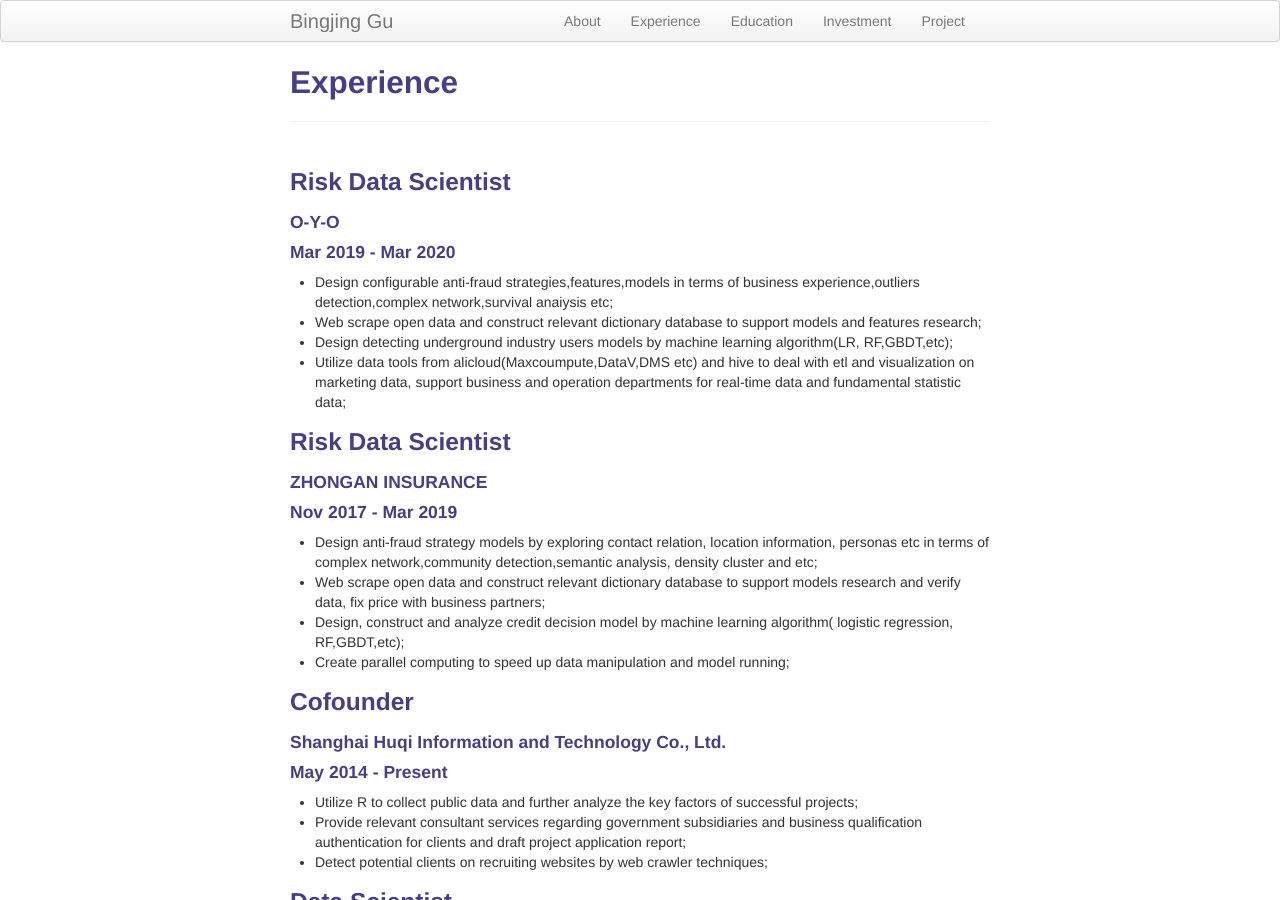
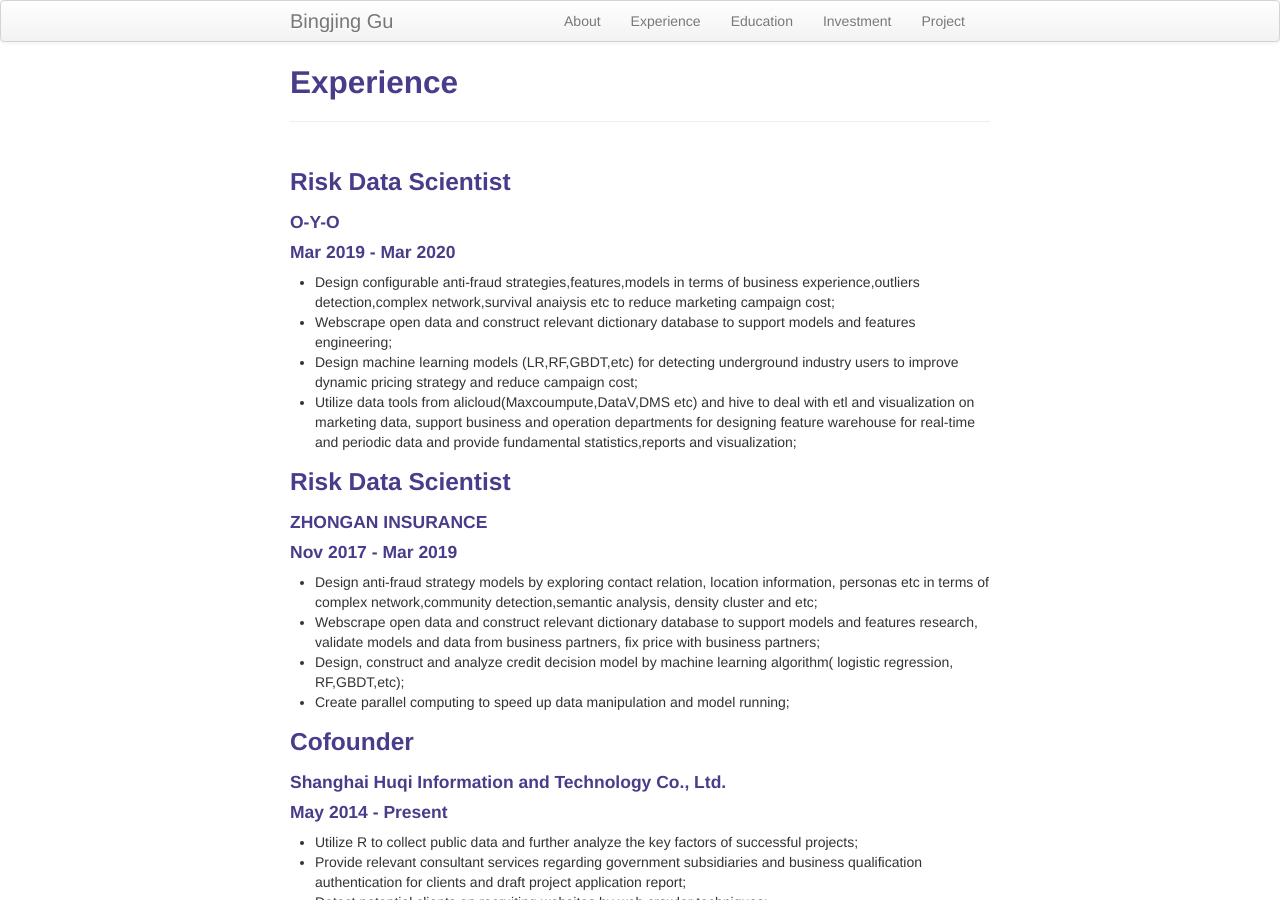
Before and after one commit to sangaj/sangaj.github.io, a Jekyll site: the page built from pages/Experience.md, in a window 1280 px wide and 900 px high. Built offline with Jekyll 4.4.1, drawn with Linux system fonts in a browser that asks for light colours.

Commit message:
Update Experience.md

```diff
--- a/pages/Experience.md
+++ b/pages/Experience.md
@@ -8,10 +8,10 @@ description: Bingjing's Experience
 ####  O-Y-O
 ####  Mar 2019 - Mar 2020
 
-- Design configurable anti-fraud strategies,features,models in terms of business experience,outliers detection,complex network,survival anaiysis etc;<br />
-- Web scrape open data and construct relevant dictionary database to support models and features research; <br />
-- Design detecting underground industry users models by machine learning algorithm(LR, RF,GBDT,etc); <br />
-- Utilize data tools from alicloud(Maxcoumpute,DataV,DMS etc) and hive to deal with etl and visualization on marketing data, support business and operation departments for real-time data and fundamental statistic data; <br />
+- Design configurable anti-fraud strategies,features,models in terms of business experience,outliers detection,complex network,survival anaiysis etc to reduce marketing campaign cost;<br />
+- Webscrape open data and construct relevant dictionary database to support models and features engineering; <br />
+- Design machine learning models (LR,RF,GBDT,etc) for detecting underground industry users to improve dynamic pricing strategy and reduce campaign cost; <br />
+- Utilize data tools from alicloud(Maxcoumpute,DataV,DMS etc) and hive to deal with etl and visualization on marketing data, support business and operation departments for designing feature warehouse for real-time and periodic data and provide fundamental statistics,reports and visualization; <br />
 
 ###  Risk Data Scientist
 #### ZHONGAN INSURANCE
@@ -19,8 +19,8 @@ description: Bingjing's Experience
 
 - Design anti-fraud strategy models by exploring contact relation, location information,
 personas etc in terms of complex network,community detection,semantic analysis, density cluster and etc; <br />
-- Web scrape open data and construct relevant dictionary database to support models research
-and verify data, fix price with business partners; <br />
+- Webscrape open data and construct relevant dictionary database to support models and features research,
+  validate models and data from business partners, fix price with business partners; <br />
 - Design, construct and analyze credit decision model by machine learning algorithm(
 logistic regression, RF,GBDT,etc); <br />
 - Create parallel computing to speed up data manipulation and model running; <br />
```
